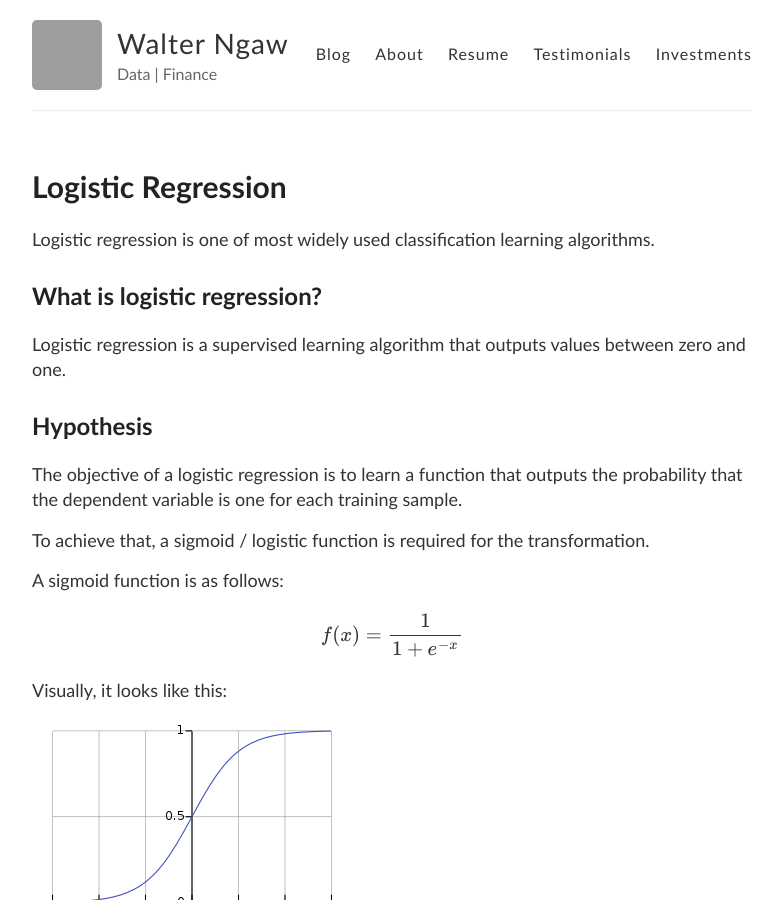
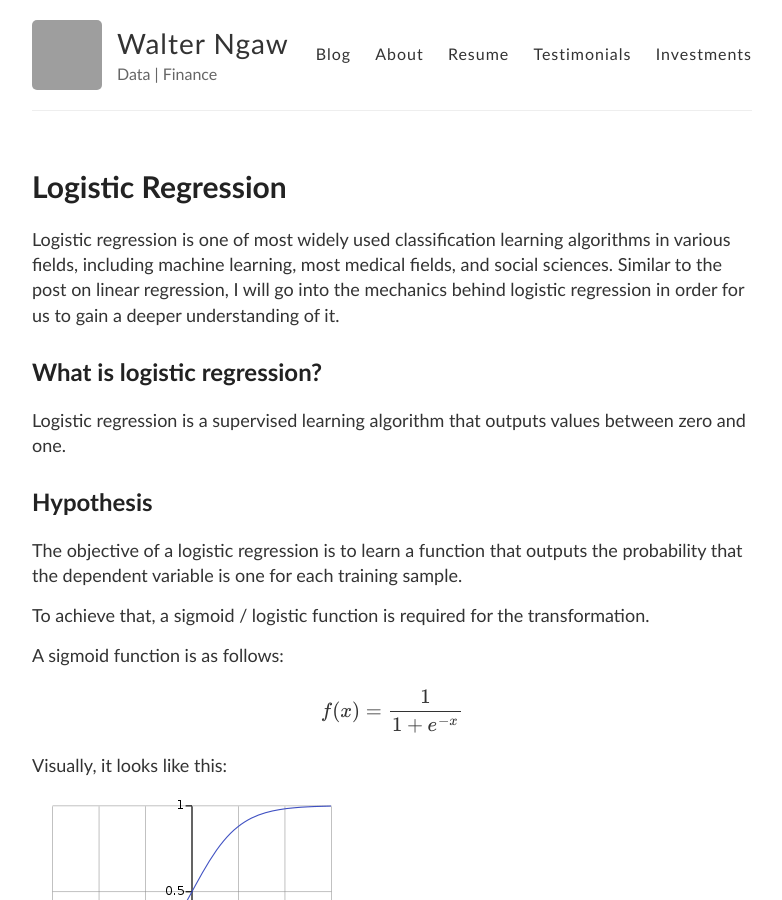
Before and after one commit to wngaw/wngaw.github.io, a Jekyll site: the page built from _posts/2019-05-11-logistic-regression.md, in a window 1280 px wide and 900 px high. Shown: the whole window, without its empty margins (248-1030 px from the left). Built offline with Jekyll 4.4.1, drawn with Linux system fonts in a browser that asks for light colours; formulas are drawn with MathJax 3; grey boxes are pictures that could not be loaded.

Commit message:
logistic regression intro

```diff
--- a/_posts/2019-05-11-logistic-regression.md
+++ b/_posts/2019-05-11-logistic-regression.md
@@ -6,7 +6,7 @@ title: Logistic Regression
 tags: supervised-learning
 ---
 
-Logistic regression is one of most widely used classification learning algorithms.
+Logistic regression is one of most widely used classification learning algorithms in various fields, including machine learning, most medical fields, and social sciences. Similar to the post on linear regression, I will go into the mechanics behind logistic regression in order for us to gain a deeper understanding of it.
 
 ## What is logistic regression?
 
```
